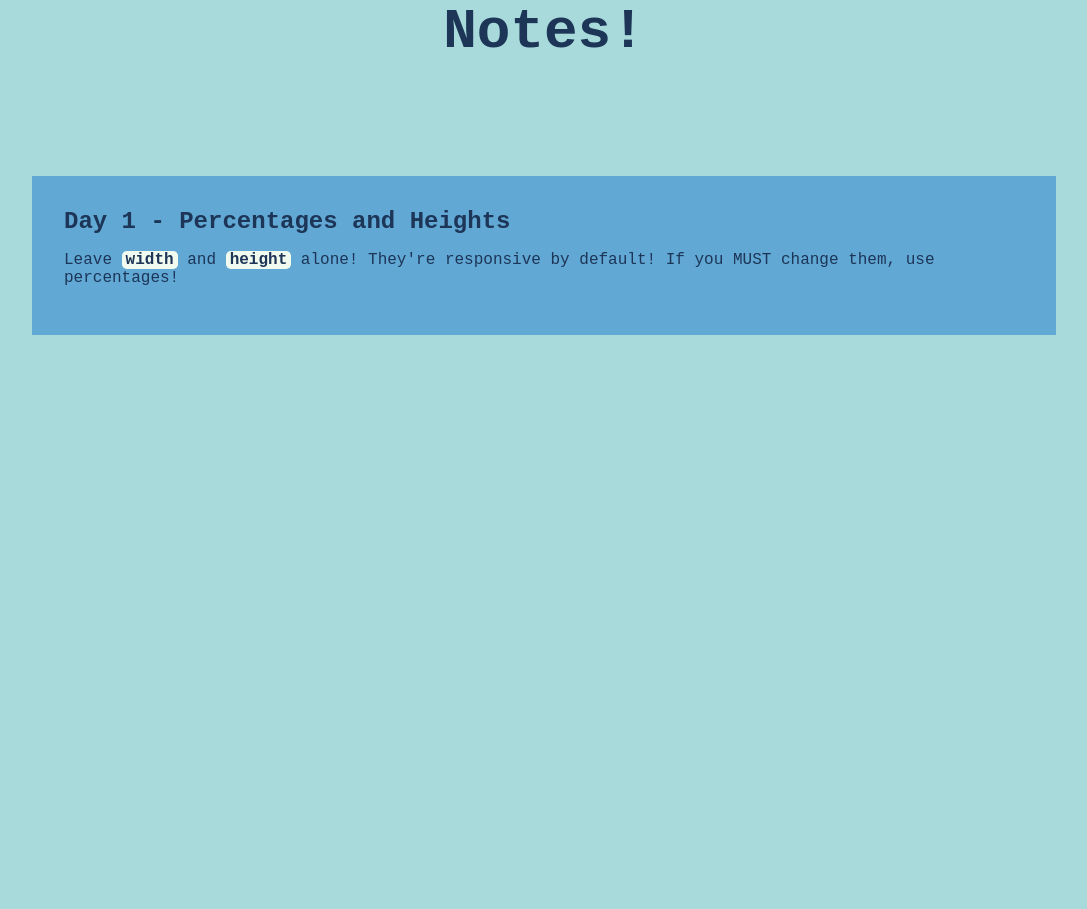
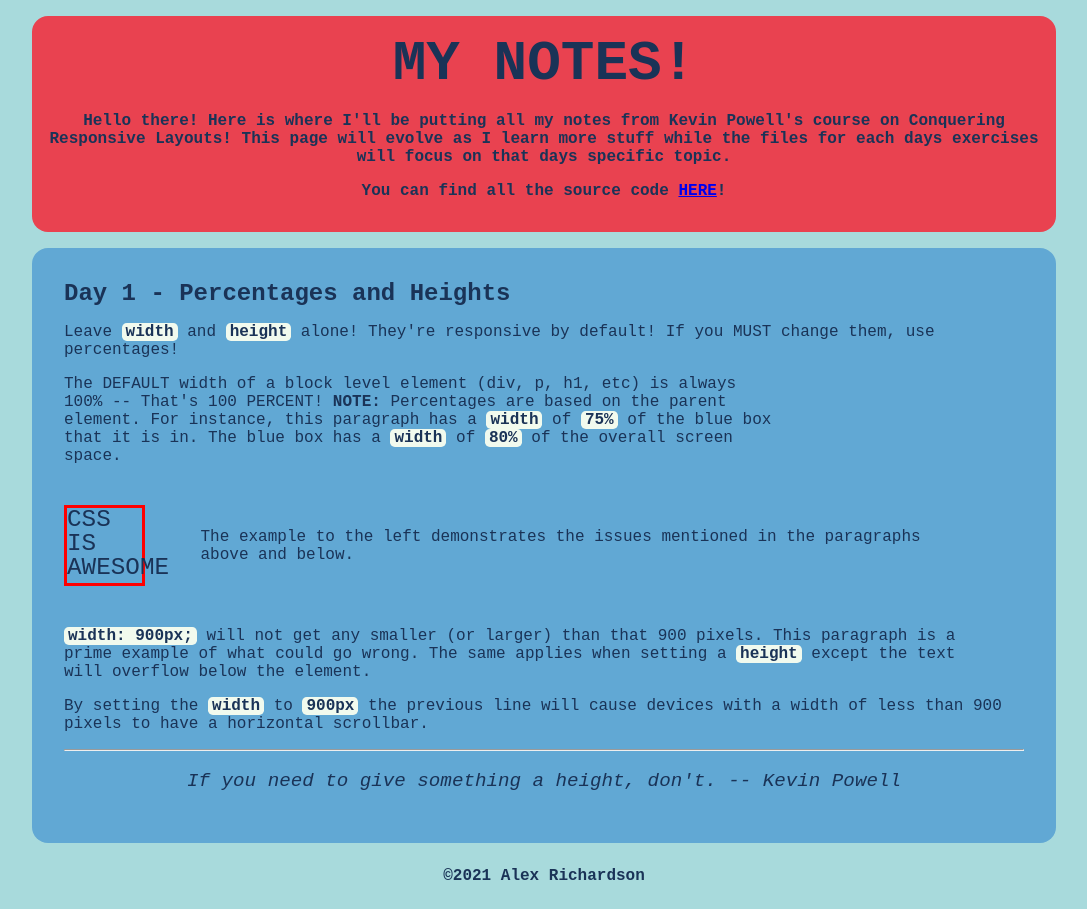
Before and after one commit to Ergonyx/CRL-Course, a plain HTML site: page index.html in a window 1280 px wide. Shown: the whole page, without its empty margins (96-1183 px from the left). Before the commit the page ends 800 px from the top, so only its background shows below. Drawn offline with Linux system fonts and the light colour scheme.

Commit message:
Day 1 notes completed
Finished using and demonstrating the lessons learned from Day 1.
Adjusted colors slightly.
Created a small example of set width/height issues.

```diff
--- a/index.html
+++ b/index.html
@@ -10,11 +10,29 @@
 <body>
     <div id="wrapper">
         <div class="container">
-            <header class="header">Notes!</header>
+            <header class="header">
+                MY NOTES!
+                <p>Hello there!  Here is where I'll be putting all my notes from Kevin Powell's course on Conquering Responsive Layouts!  This page will evolve as I learn more stuff while the files for each days exercises will focus on that days specific topic.</p>
+                <p>You can find all the source code <a href="https://github.com/Ergonyx/CRL-Course">HERE</a>!</p>
+            </header>
             <section class="dayNotes">
                 <div class="lessonTitle">Day 1 - Percentages and Heights</div>
                 <p>Leave <span class="ilch">width</span> and <span class="ilch">height</span> alone!  They're responsive by default!  If you MUST change them, use percentages!</p>
+                <p style="width: 75%;">The DEFAULT width of a block level element (div, p, h1, etc) is always 100% -- That's 100 PERCENT!  <strong>NOTE:</strong>  Percentages are based on the parent element.  For instance, this paragraph has a <span class="ilch">width</span> of <span class="ilch">75%</span> of the blue box that it is in.  The blue box has a <span class="ilch">width</span> of <span class="ilch">80%</span> of the overall screen space.</p>
+                <div class="example">
+                    <p class="box">CSS IS AWESOME</p>
+                    <p>The example to the left demonstrates the issues mentioned in the paragraphs above and below.</p>
+                </div>
+                <p style="width: 900px;"><span class="ilch">width: 900px;</span> will not get any smaller (or larger) than that 900 pixels.  This paragraph is a prime example of what could go wrong.  The same applies when setting a <span class="ilch">height</span> except the text will overflow below the element.</p>
+
+                <p>By setting the <span class="ilch">width</span> to <span class="ilch">900px</span> the previous line will cause devices with a width of less than 900 pixels to have a horizontal scrollbar.</p>
+                <hr/>
+                <p class="quote">If you need to give something a height, don't.  --  Kevin Powell</p>
+
             </section>
+            <footer class="footer">
+                &copy;2021 Alex Richardson
+            </footer>
         </div>
     </div>
 </body>
--- a/style.scss
+++ b/style.scss
@@ -3,8 +3,8 @@
     --bg: #a8dadc;
     --highlight: #f1faee;
     --panelbg: #61a8d4;
-    --iCatcher: #e63946;
-    --font: #1d3557;
+    --iCatcher: #e94250;
+    --font: #1a3357;
 }
 
 body {
@@ -16,7 +16,7 @@ body {
     background-color: var(--bg);
 }
 #wrapper {
-
+    font-size: 16px;
 }
 .container {
     width: 80%;
@@ -26,11 +26,18 @@ body {
     font-size: 3.5em;
     font-weight: 700;
     text-align: center;
-    margin: 0 0 2em;
+    margin: 1rem 0;
+    padding: 1rem;
+    background-color: var(--iCatcher);
+    border-radius: 1rem;
+}
+.header > p {
+    font-size: 1rem;
 }
 .dayNotes {
     background-color: var(--panelbg);
     padding: 2em;
+    border-radius: 1rem;
 }
 .lessonTitle {
     font-size: 1.5rem;
@@ -42,3 +49,30 @@ body {
     border-radius: .3rem;
     font-weight: 700;
 }
+.example {
+    display: flex;
+    align-items: center;
+}
+.example > p:nth-child(2) {
+    margin: auto;
+    width: 80%;
+}
+.footer {
+    text-align: center;
+    padding: 1.5rem;
+    font-weight: 700;
+}
+.quote {
+    text-align: center;
+    font-style: italic;
+    font-size: 1.2rem;
+}
+
+// Random example snippets will go below here.
+.box {
+    width: 75px;
+    height: 75px;
+    border: 3px solid red;
+    font-size: 1.52rem;
+    line-height: 1.5rem;
+}
```
Also changed, not shown: style.css, 1 other file.
